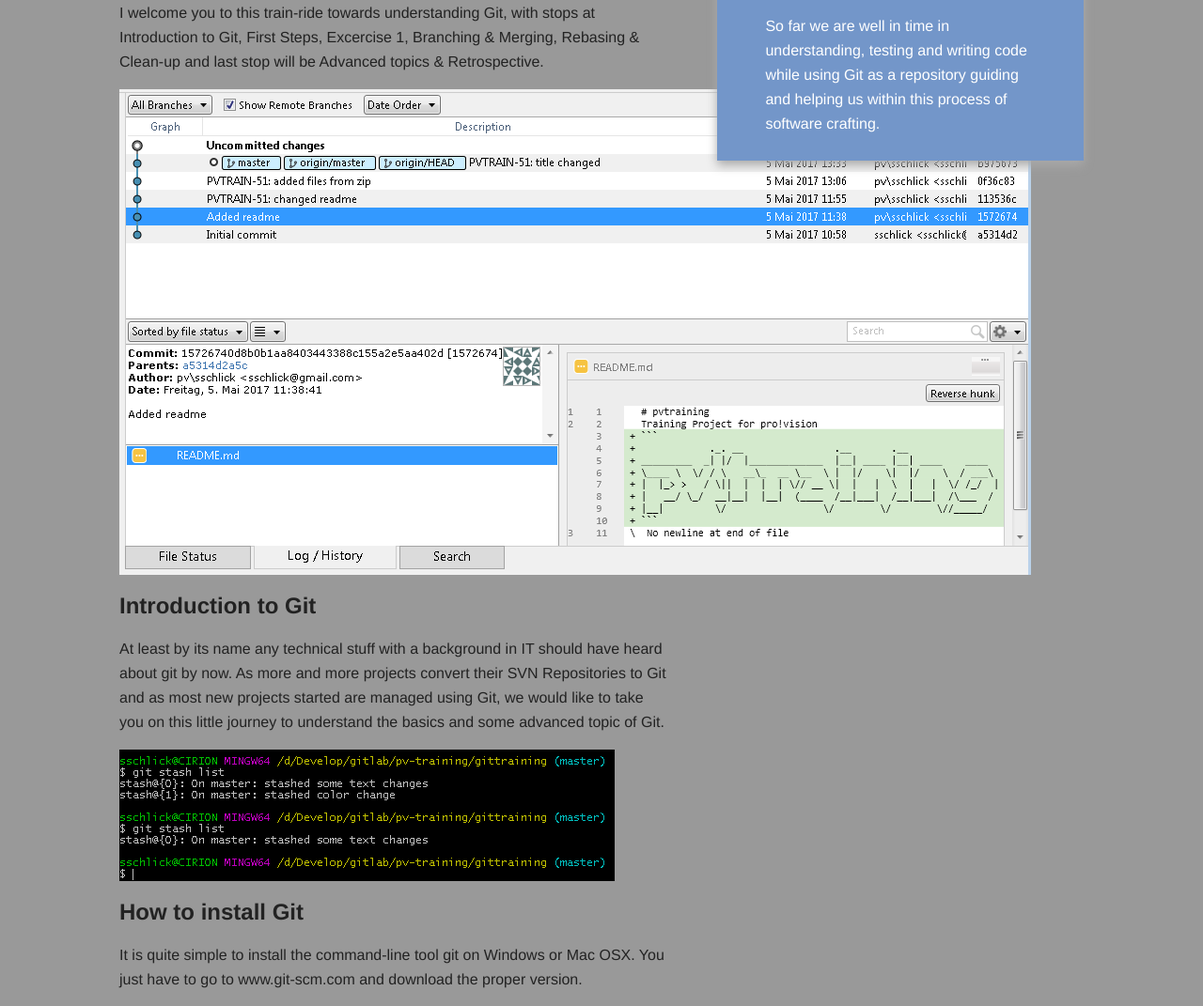
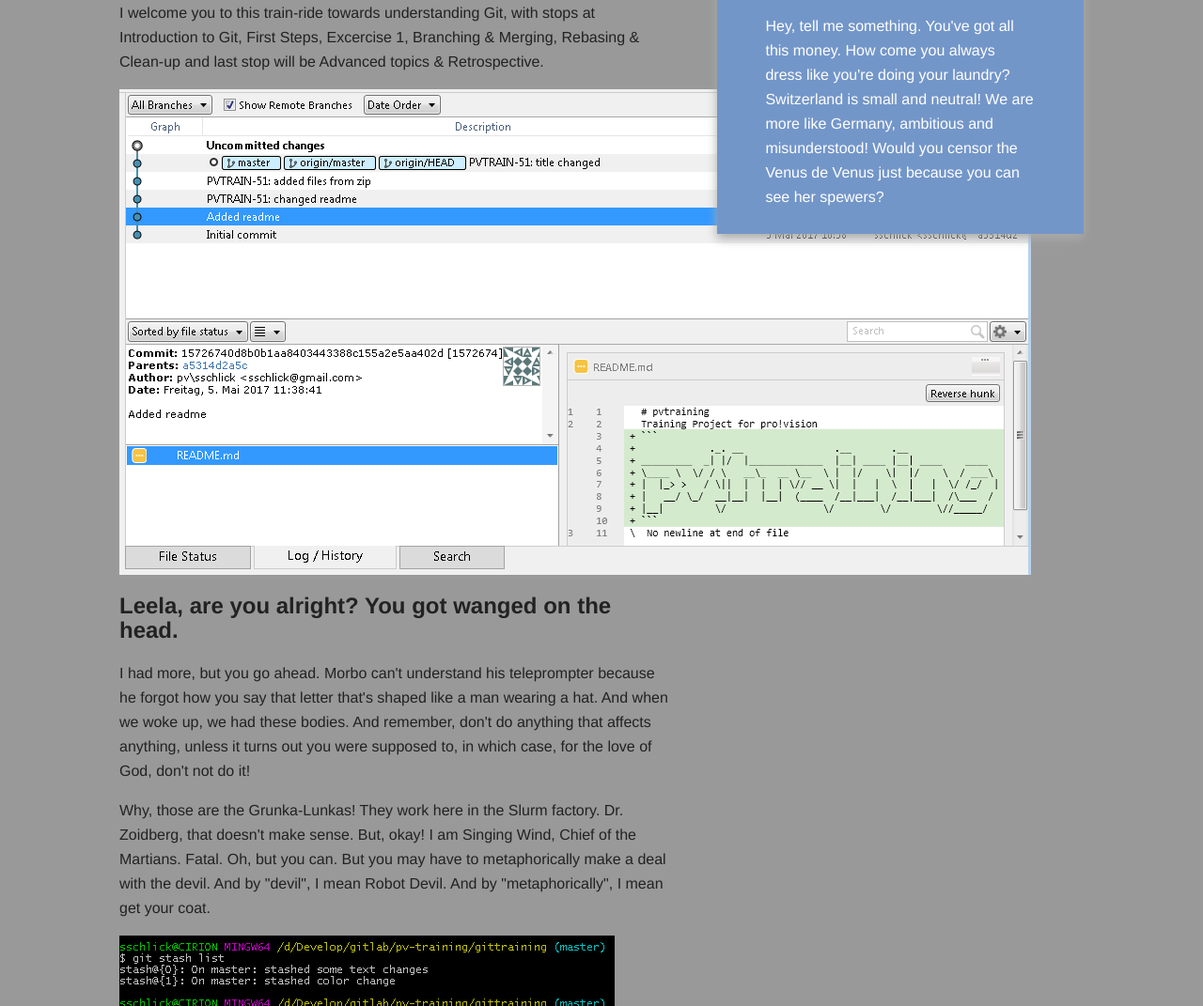
Before and after one commit to sschlick/pvtraining, a plain HTML site: page index.html in a window 1280 px wide. Shown: the part 194-1265 px from the top of the page at 94% size. Drawn offline with nearby package versions, Linux system fonts and the light colour scheme; files whose address does not match are found by name.

Commit message:
PVTRAIN-51: new texts

```diff
--- a/index.html
+++ b/index.html
@@ -45,23 +45,24 @@
                         <img src="img/screenshot.PNG" alt="Smiley face">
                     </header>
                     <section>
-                        <h2>Introduction to Git</h2>
-                        <p>At least by its name any technical stuff with a background in IT should have heard about git by now. As more and more projects convert their SVN Repositories to Git and as most new projects started are managed using Git, we would like to take you on this little journey to understand the basics and some advanced topic of Git. </p>
+                        <h2>Leela, are you alright? You got wanged on the head.</h2>
+                        <p>I had more, but you go ahead. Morbo can't understand his teleprompter because he forgot how you say that letter that's shaped like a man wearing a hat. And when we woke up, we had these bodies. And remember, don't do anything that affects anything, unless it turns out you were supposed to, in which case, for the love of God, don't not do it!</p>
+                        <p>Why, those are the Grunka-Lunkas! They work here in the Slurm factory. Dr. Zoidberg, that doesn't make sense. But, okay! I am Singing Wind, Chief of the Martians. Fatal. Oh, but you can. But you may have to metaphorically make a deal with the devil. And by "devil", I mean Robot Devil. And by "metaphorically", I mean get your coat.</p>
                         <img src="stash.PNG" alt="Smiley face">
                     </section>
                     <section>
-                        <h2>How to install Git</h2>
-                        <p>It is quite simple to install the command-line tool git on Windows or Mac OSX. You just have to go to www.git-scm.com and download the proper version.</p>
+                        <h2>And so we say goodbye to our beloved pet, Nibbler, who's gone to a place where I, too, hope one day to go. The toilet.</h2>
+                        <p>Look, last night was a mistake. So, how 'bout them Knicks? Anyhoo, your net-suits will allow you to experience Fry's worm infested bowels as if you were actually wriggling through them. I daresay that Fry has discovered the smelliest object in the known universe!</p>
                     </section>
                     <footer>
                         <h3>Windows Git - Git bash</h3>
-                        <p>Due to Windows´different approach of a console git has included its own version of a shell to allow developers to issue git commands directly.</p>
+                        <p>Ow, my spirit! Do a flip! So, how 'bout them Knicks? You are the last hope of the universe. Why not indeed! Yep, I remember. They came in last at the Olympics, then retired to promote alcoholic beverages!</p>
                     </footer>
                 </article>
 
                 <aside>
                     <h3>Announcement</h3>
-                    <p>So far we are well in time in understanding, testing and writing code while using Git as a repository guiding and helping us within this process of software crafting.</p>
+                    <p>Hey, tell me something. You've got all this money. How come you always dress like you're doing your laundry? Switzerland is small and neutral! We are more like Germany, ambitious and misunderstood! Would you censor the Venus de Venus just because you can see her spewers?</p>
                 </aside>
 
             </div> <!-- #main -->
```
